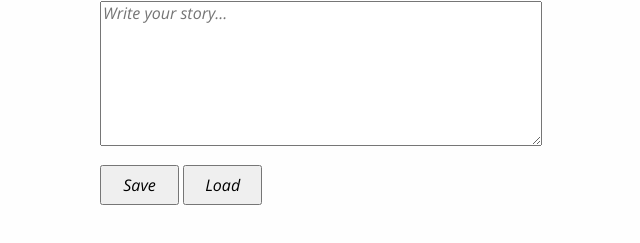
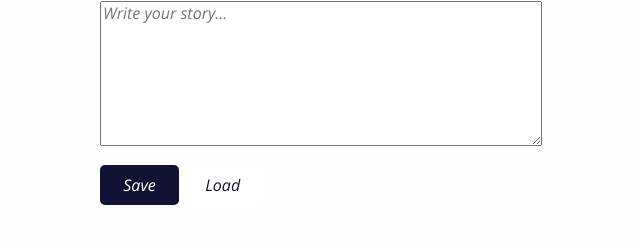
Before and after one commit to zuzanna-dabrowska/simple-editor, a website built with webpack: page src/pages/index.html in a window 1280 px wide. Shown: the part 337-580 px from the top of the page, without its empty margins (319-959 px from the left). Built offline with nearby package versions, Linux system fonts and the light colour scheme.

Commit message:
button style

```diff
--- a/src/scss/modules/form.scss
+++ b/src/scss/modules/form.scss
@@ -10,10 +10,18 @@
     &--save {
       width: 79px;
       height: 40px;
+      background: #121232;
+      color: #ffffff;
+      border-radius: 5px;
+      border: thin;
     }
     &--load {
       width: 79px;
       height: 40px;
+      border-radius: 5px;
+      border: #121232;
+      background:#ffffff;
+      color:#121232;
     }
   }
 }
```
